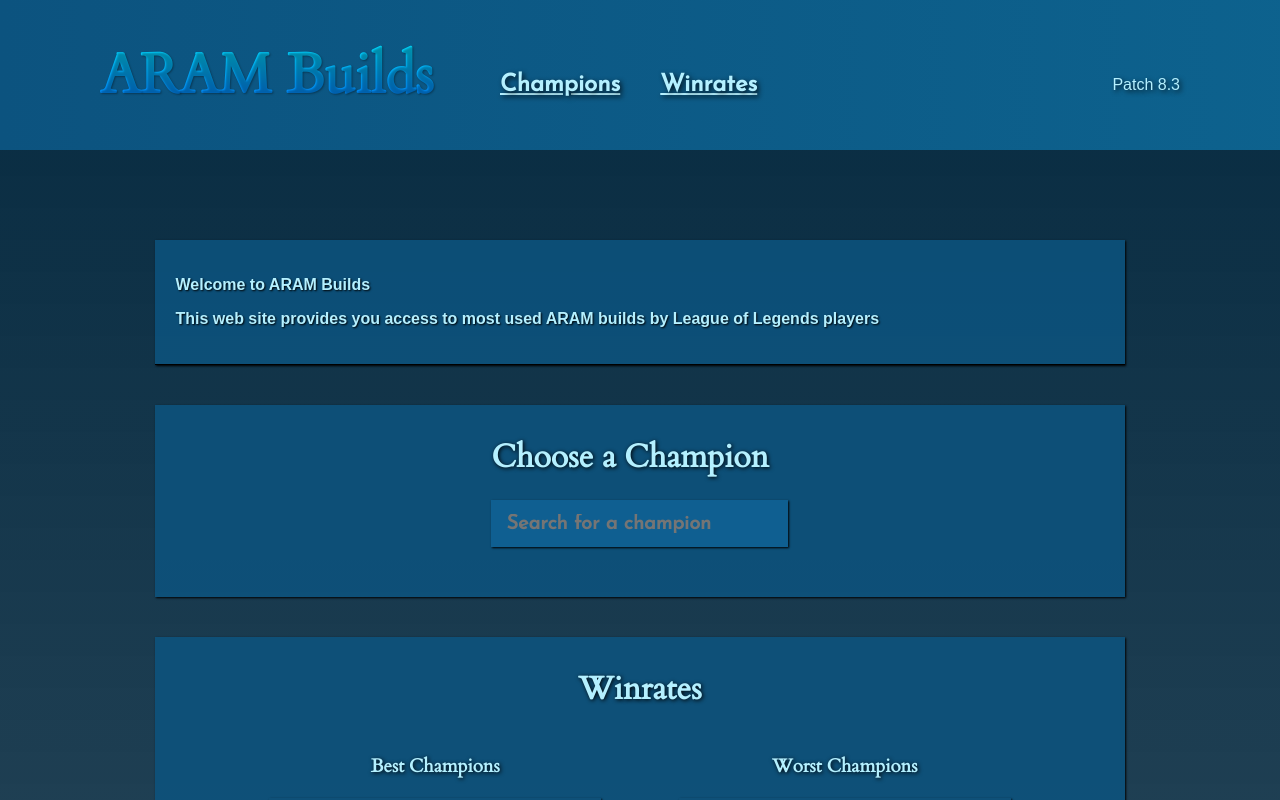
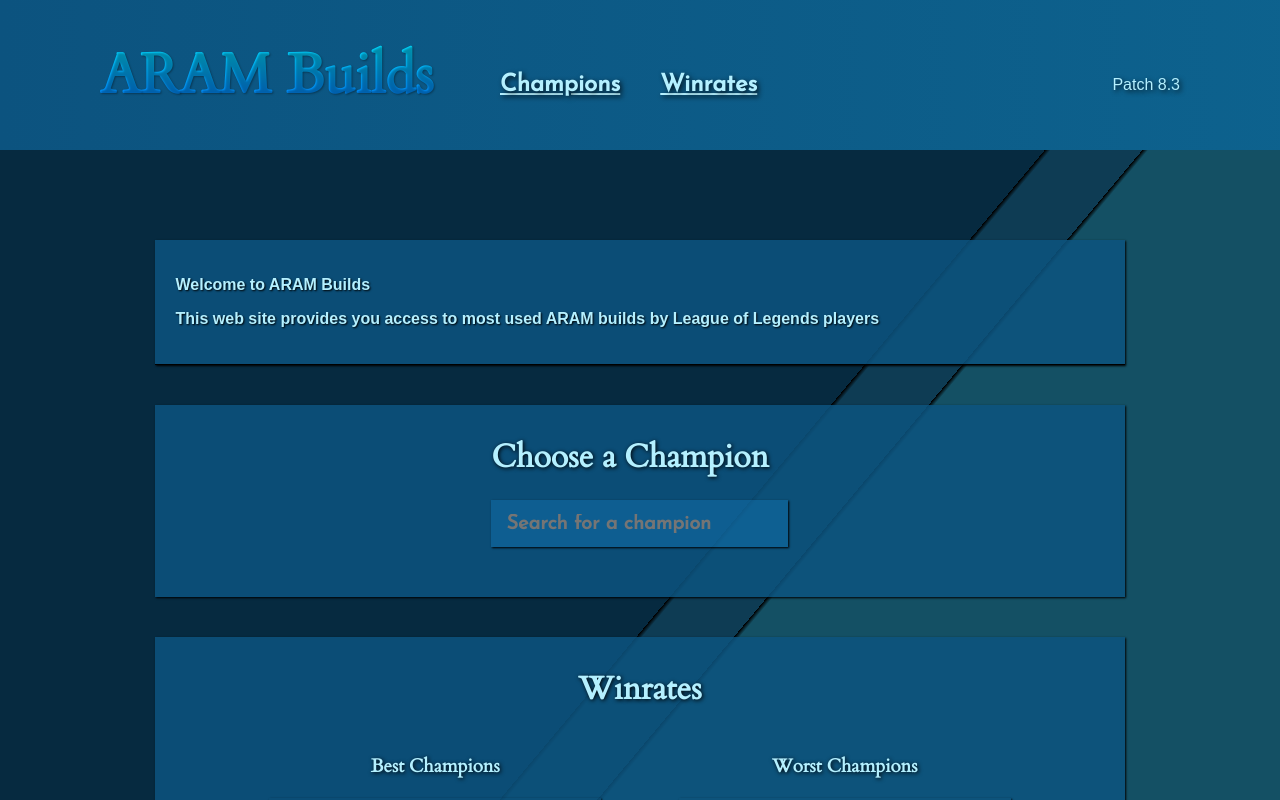
Before and after one commit to Roguelearg/AB-LoL, a React (Create React App) app: page / in a window 1280 px wide. Shown: the top 800 px of the page. Built offline with nearby package versions, Linux system fonts and the light colour scheme; no server answers.

Commit message:
Update background

```diff
--- a/src/index.css
+++ b/src/index.css
@@ -4,6 +4,19 @@
   font-family: sans-serif;
   height: 100%;
   overflow-x: hidden;
-  background: linear-gradient(rgba(6, 42, 64, 1), rgba(6, 42, 64, 0.9));
+  background: linear-gradient(
+    130deg,
+    rgba(6, 42, 64, 1) ,
+    rgba(6, 42, 64, 1) 60%,
+    rgba(0, 0, 0, 1) 60%,
+    rgba(0, 0, 0, 1) 60.01%,
+    rgba(14, 60, 84, 1) 60.3%,
+    rgba(14, 60, 84, 1) 65%,
+    rgba(0, 0, 0, 1) 65%,
+    rgba(0, 0, 0, 1) 65.01%,
+    rgba(20, 80, 100, 1) 65.3%
+  );
+  /* background: linear-gradient(rgba(6, 42, 64, 1), rgba(6, 42, 64, 0.9)); */
+  /* background-image: url('test.png'); */
   background-attachment: fixed;
 }
```
